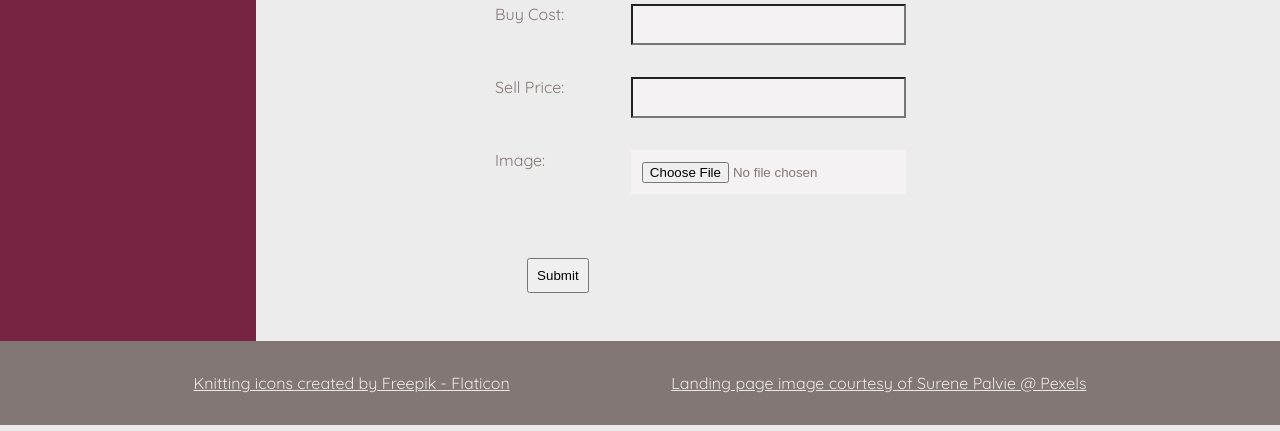
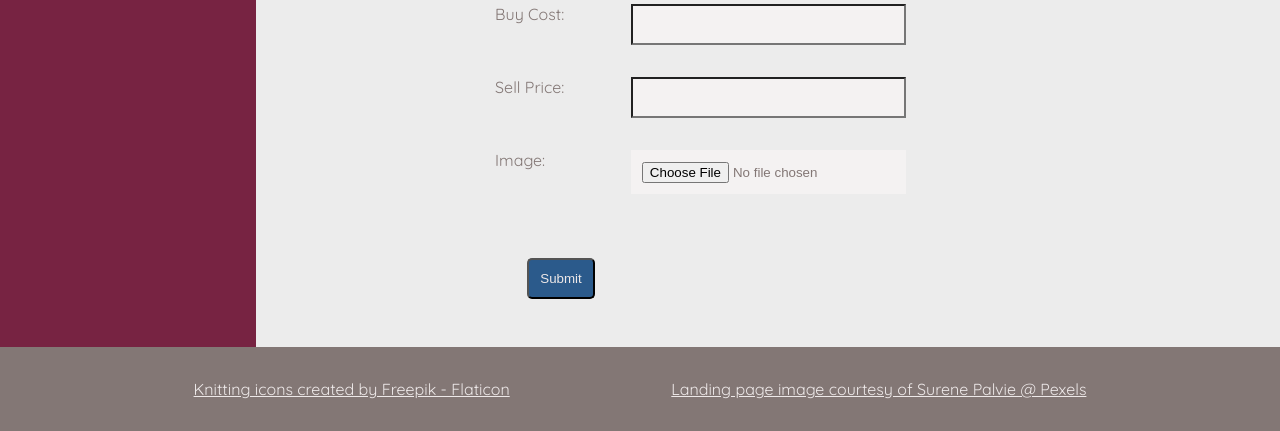
Before and after one commit to LisaS7/yarn_store, a Flask app: page /yarns/new in a window 1280 px wide. Shown: the part 662-1093 px from the top of the page. Run offline with Flask 2, Linux system fonts and the light colour scheme; data that the repository does not hold is empty; some libraries are stand-ins or nearby versions.

Commit message:
Submit button css

```diff
--- a/static/css/forms.css
+++ b/static/css/forms.css
@@ -32,7 +32,11 @@ select {
 }
 
 .submit-button button {
-    padding: 0.5rem;
+    padding: 0.7rem;
+    white-space: nowrap;
+    background-color: var(--mid1);
+    color: var(--light2);
+    border-radius: 5px;
 }
 
 .order-stock > input {
```
